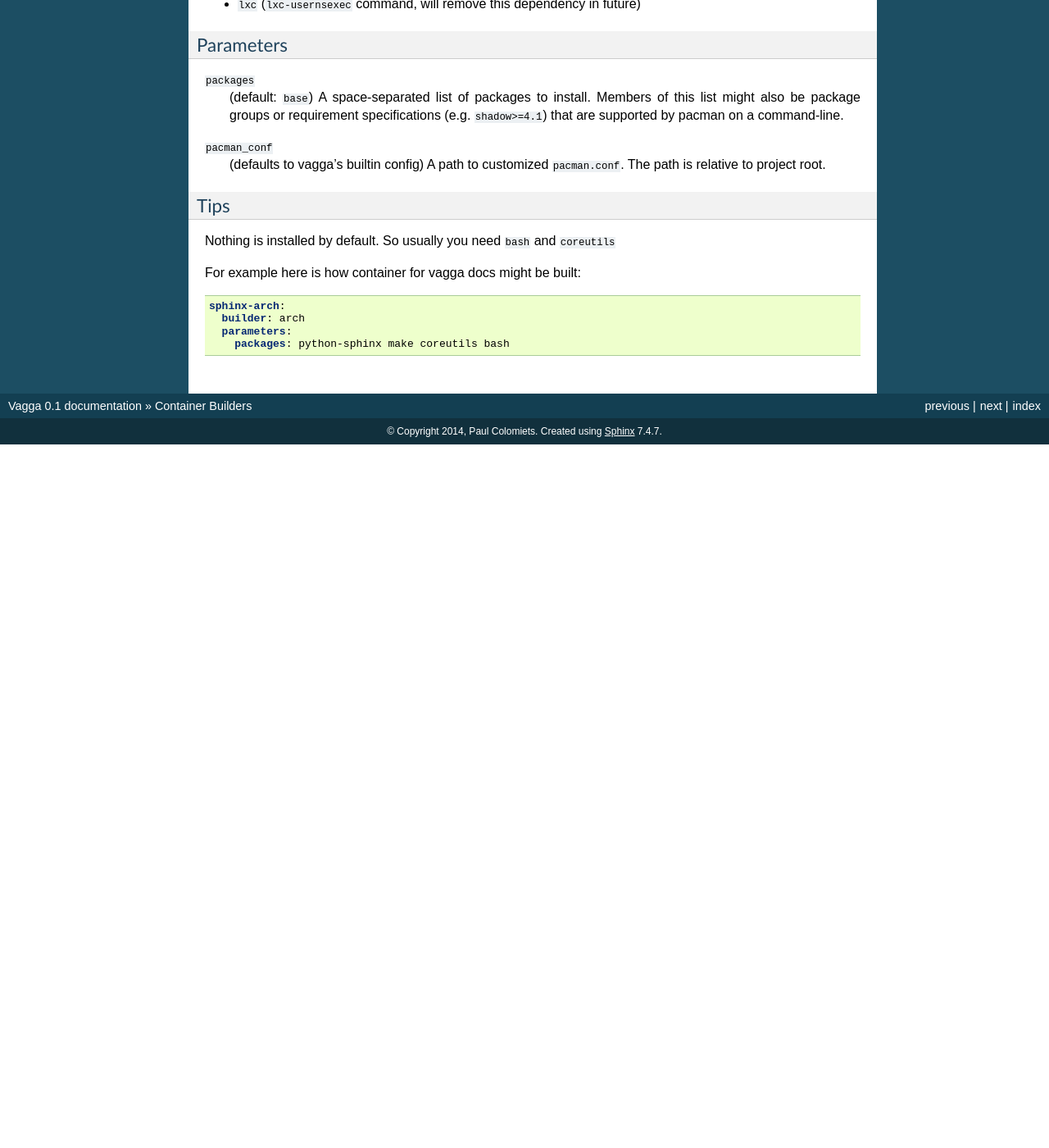
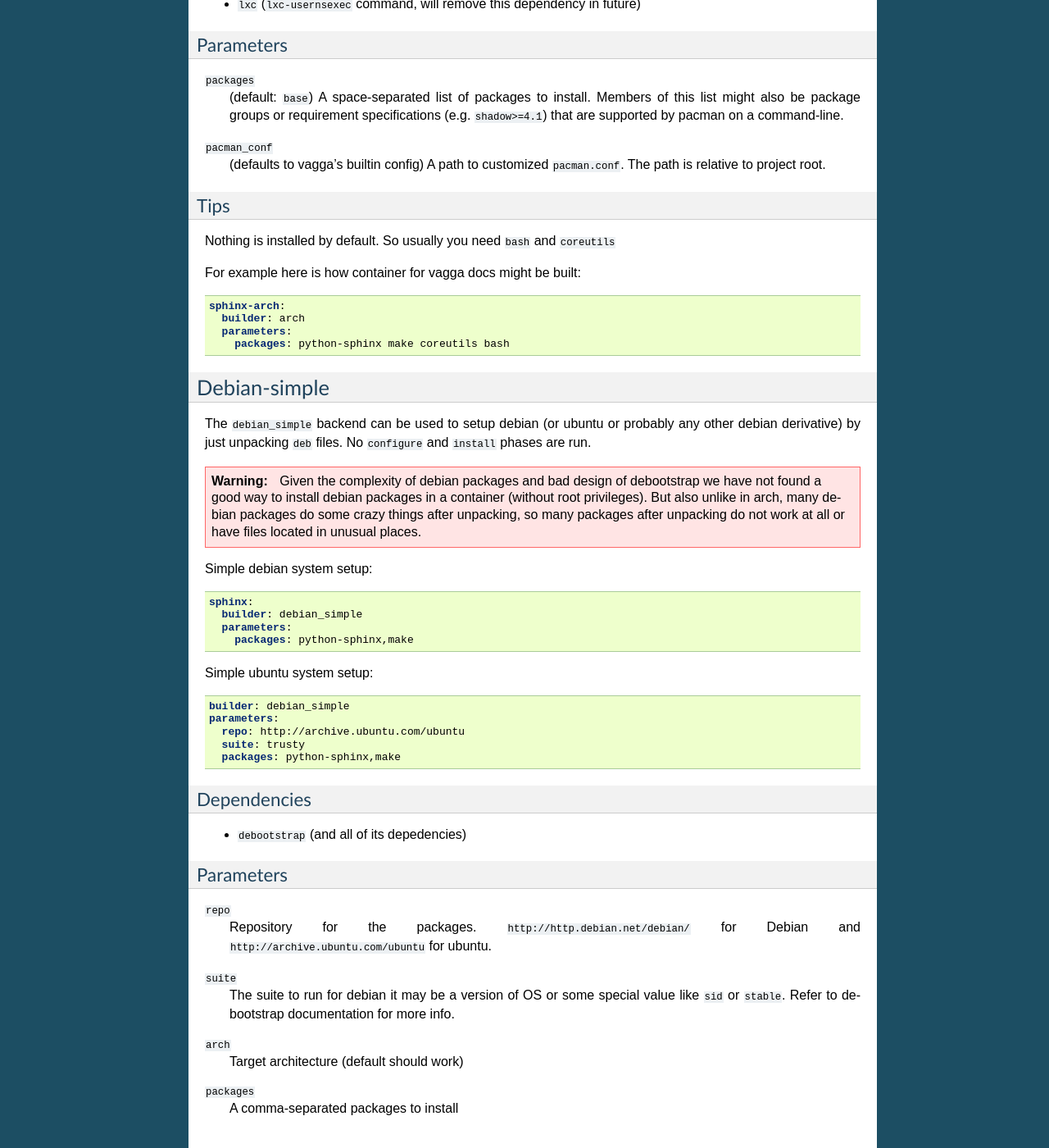
Before and after one commit to tailhook/vagga, a Sphinx documentation site: the page built from docs/builders.rst, in a window 1280 px wide and 1400 px high, scrolled down 1449 px. Shown: the whole window at 82% size. Built offline with Sphinx 7.4.7, drawn with Linux system fonts in a browser that asks for light colours; before the commit the page ends 1991 px from its top, so only the background shows below that; some of the changed text lies outside the part shown.

Commit message:
Add `debian-simple` backend documentation

```diff
--- a/docs/builders.rst
+++ b/docs/builders.rst
@@ -105,6 +105,7 @@ Parameters
     (default: ``base``) A space-separated list of packages to install. Members
     of this list might also be package groups or requirement specifications
     (e.g. ``shadow>=4.1``) that are supported by pacman on a command-line.
+
 ``pacman_conf``
     (defaults to vagga's builtin config) A path to customized ``pacman.conf``.
     The path is relative to project root.
@@ -125,4 +126,66 @@ For example here is how container for vagga docs might be built:
       packages: python-sphinx make coreutils bash
 
 
+Debian-simple
+=============
+
+The ``debian_simple`` backend can be used to setup debian (or ubuntu or
+probably any other debian derivative) by just unpacking ``deb`` files. No
+``configure`` and ``install`` phases are run.
+
+.. warning:: Given the complexity of debian packages and bad design of
+   debootstrap we have not found a good way to install debian packages in a
+   container (without root privileges). But also unlike in arch, many debian
+   packages do some crazy things after unpacking, so many packages after
+   unpacking do not work at all or have files located in unusual places.
+
+
+Simple debian system setup:
+
+.. code-block:: yaml
+
+   sphinx:
+     builder: debian_simple
+     parameters:
+       packages: python-sphinx,make
+
+Simple ubuntu system setup:
+
+.. code-block:: yaml
+
+   builder: debian_simple
+   parameters:
+     repo: http://archive.ubuntu.com/ubuntu
+     suite: trusty
+     packages: python-sphinx,make
+
+
+Dependencies
+-----------
+
+* ``debootstrap`` (and all of its depedencies)
+
+
+Parameters
+----------
+
+``repo``
+    Repository for the packages. ``http://http.debian.net/debian/`` for Debian
+    and ``http://archive.ubuntu.com/ubuntu`` for ubuntu.
+
+``suite``
+    The suite to run for debian it may be a version of OS or some special value
+    like ``sid`` or ``stable``. Refer to debootstrap documentation for more
+    info.
+
+
+``arch``
+    Target architecture (default should work)
+
+``packages``
+    A comma-separated packages to install
+
+
+
+
 .. _archlinux: http://archlinux.org
```
